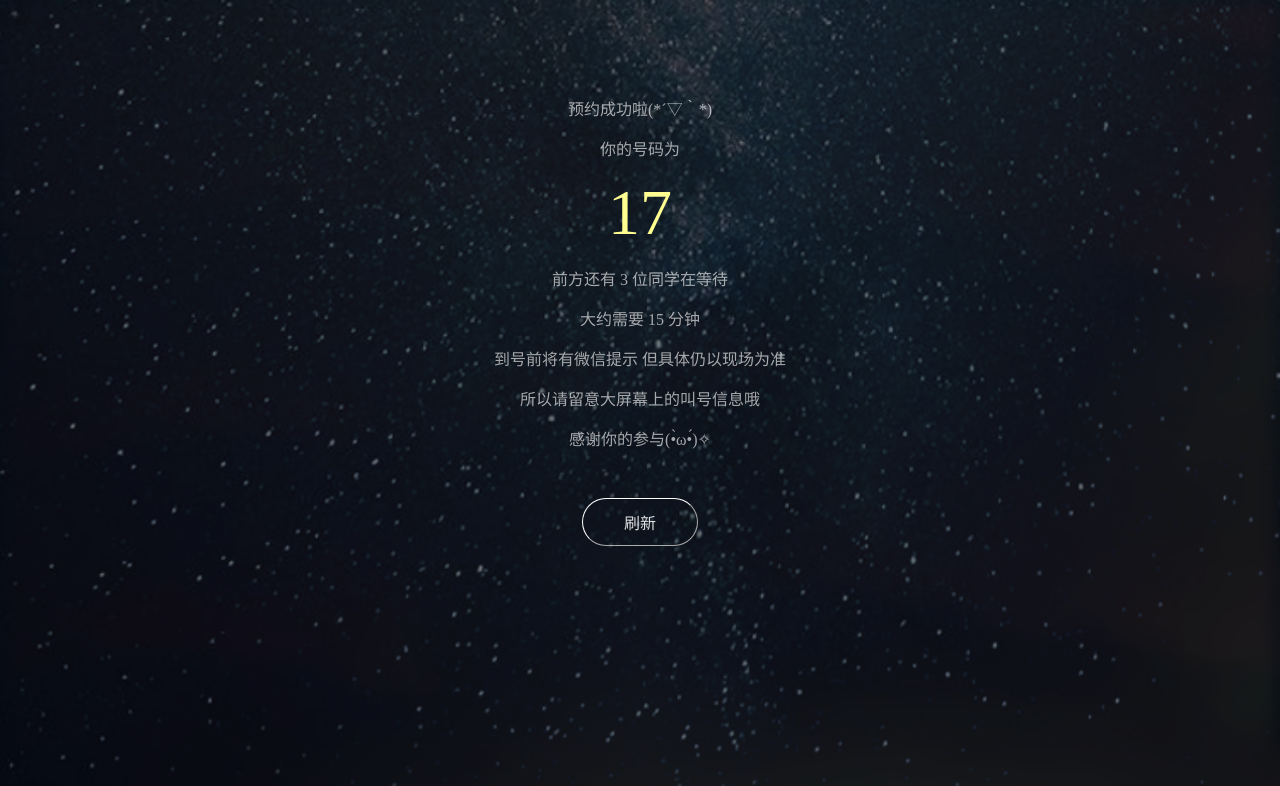
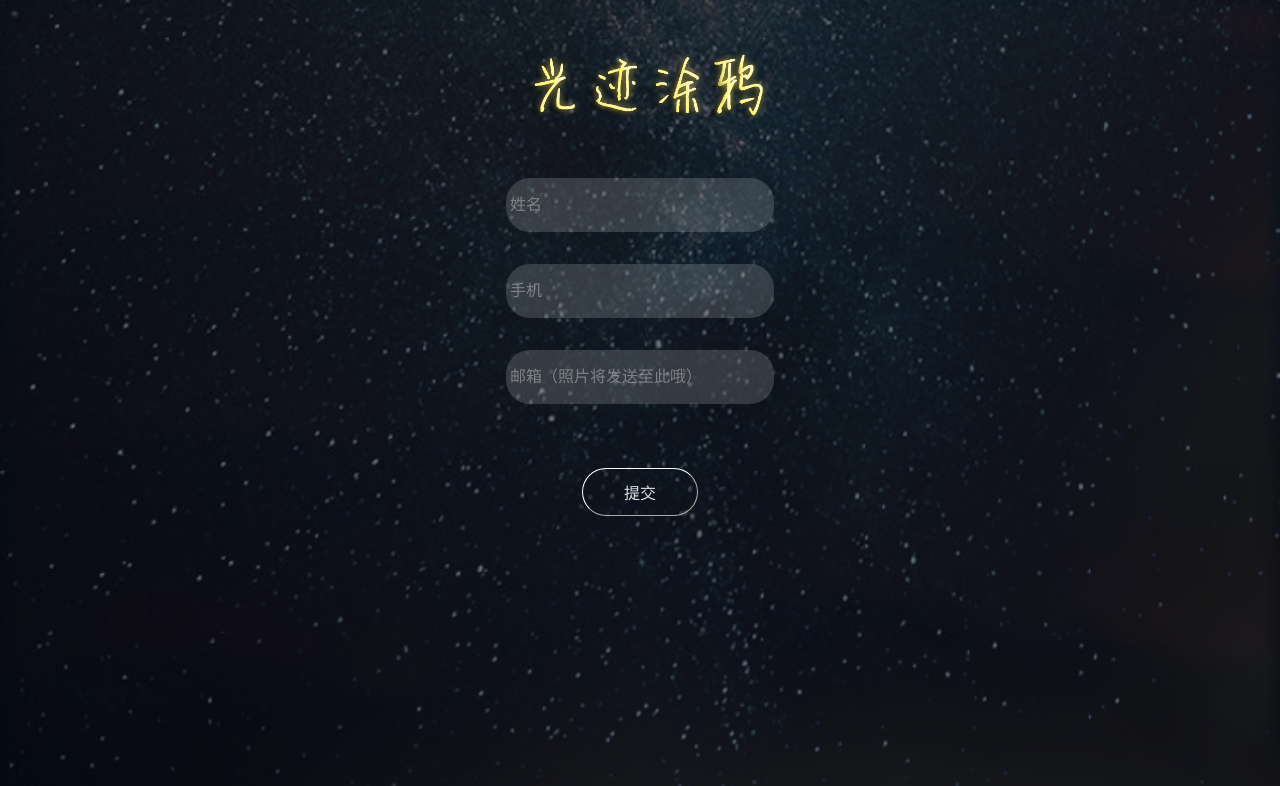
Before and after one commit to BBT-Tech/BBT-17-GJTY, a PHP site: page /index.html in a window 1280 px wide. Shown: the top 786 px of the page. Run offline with PHP 8.4, Linux system fonts and the light colour scheme; some libraries are stand-ins or nearby versions.

Commit message:
Initial Form Part

```diff
--- a/assets/css/style.css
+++ b/assets/css/style.css
@@ -1,7 +1,34 @@
 body {
 	background-image: url(../img/background.png);
+	background-repeat: no-repeat;
 	background-size: 100%;
 	text-align: center;
+}
+input {
+	width: 260px;
+	height: 48px;
+	margin-bottom: 32px;
+	color: rgba(255,255,255,0.36);
+	font-size: 16px;
+	background-color: rgba(255,255,255,0.16);
+	border-color: transparent;
+	border-radius: 24px;
+}
+
+input::-webkit-input-placeholder {
+	color: rgba(255,255,255,0.36) !important;
+}
+input::-moz-placeholder {
+	color: rgba(255,255,255,0.36) !important;
+}
+
+.title {
+	width: 244px;
+	height: 82px;
+	margin: 48px calc((100vw - 244px) / 2);
+	background-image: url(../img/title.png);
+	background-repeat: no-repeat;
+	background-size: 100%;
 }
 .status {
 	margin-top: 96px;
@@ -14,6 +41,7 @@ body {
 	margin: 16px 0;
 	color: rgb(254,254,145) !important;
 }
+.submit,
 .fresh {
 	width: 116px;
 	height: 48px;
--- a/assets/js/reserve.js
+++ b/assets/js/reserve.js
@@ -3,7 +3,7 @@ if (true/*document.referrer == 'source'*/) {
 	$("#waiting").text(3);
 	$("#time").text(15);
 
-	$("#reserve").hide();
+	$("#status").hide();
 
 	$("#reserve").submit(function(e) {
 		e.preventDefault();
--- a/index.html
+++ b/index.html
@@ -5,7 +5,6 @@
 	<meta http-equiv="X-UA-Compatible" content="IE=Edge">
 	<meta name="viewport" content="width=device-width,initial-scale=1.0,maximum-scale=1.0,user-scalable=no">
 	<title>百步梯 · 光迹涂鸦</title>
-	<link rel="stylesheet" href="https://cdn.bootcss.com/material-design-icons/3.0.1/iconfont/material-icons.min.css">
 	<link rel="stylesheet" href="./assets/css/style.css">
 </head>
 
@@ -23,43 +22,24 @@
 		<button class="fresh">刷新</button>
 	</div>
 
+	<div class="title"></div>
+
 	<form id="reserve">
-		<p>请填写你的个人信息，方便我们将照片发送给你~</p>
-
-		<div style="margin-left: 12.5%;">
-			<div class="row">
-				<div class="input-field col s9">
-					<i class="material-icons prefix">account_box</i>
-					<input type="text" class="validate" name="name">
-					<label for="i">姓名</label>
-				</div>
-			</div>
-
-			<div class="row">
-				<div class="input-field col s9">
-					<i class="material-icons prefix">phone_iphone</i>
-					<input type="text" class="validate" name="mobileNumber">
-					<label for="i">手机</label>
-				</div>
-			</div>
-
-			<div class="row">
-				<div class="input-field col s9">
-					<i class="material-icons prefix">email</i>
-					<input type="email" class="validate" name="emailAddress">
-					<label for="i">邮箱</label>
-				</div>
-			</div>
+		<div>
+			<input type="text" name="name" placeholder="姓名">
 		</div>
 
-		<div class="center">
-			<button class="btn btn-outline-success waves-effect">
-				确定<i class="material-icons right">send</i>
-			</button>
+		<div>
+			<input type="text" name="mobileNumber" placeholder="手机">
 		</div>
+
+		<div>
+			<input type="email" name="emailAddress" placeholder="邮箱（照片将发送至此哦）">
+		</div>
+
+		<button class="submit">提交</button>
 	</form>
 
-	<script src="https://cdn.bootcss.com/vue/2.4.3/vue.min.js"></script>
 	<script src="https://cdn.bootcss.com/jquery/3.2.1/jquery.min.js"></script>
 	<script src="./assets/js/reserve.js"></script>
 </body>
```
